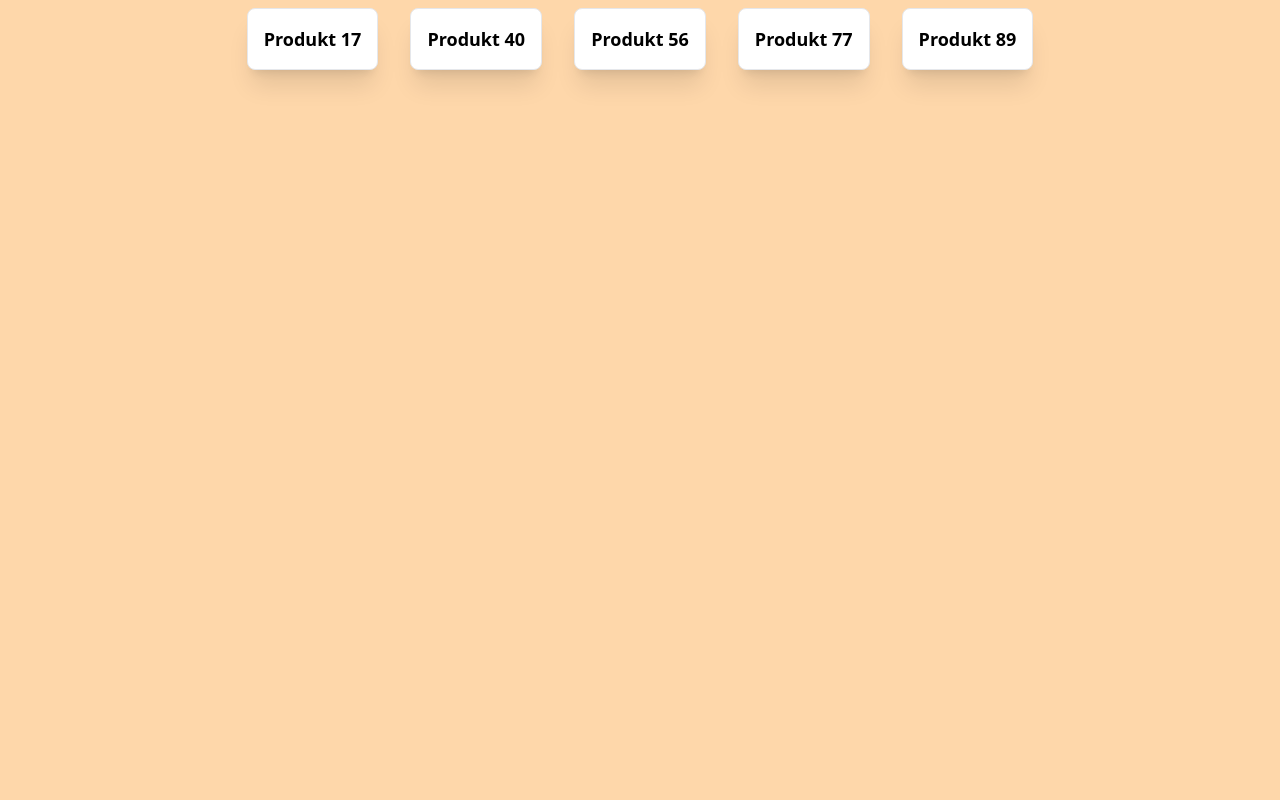
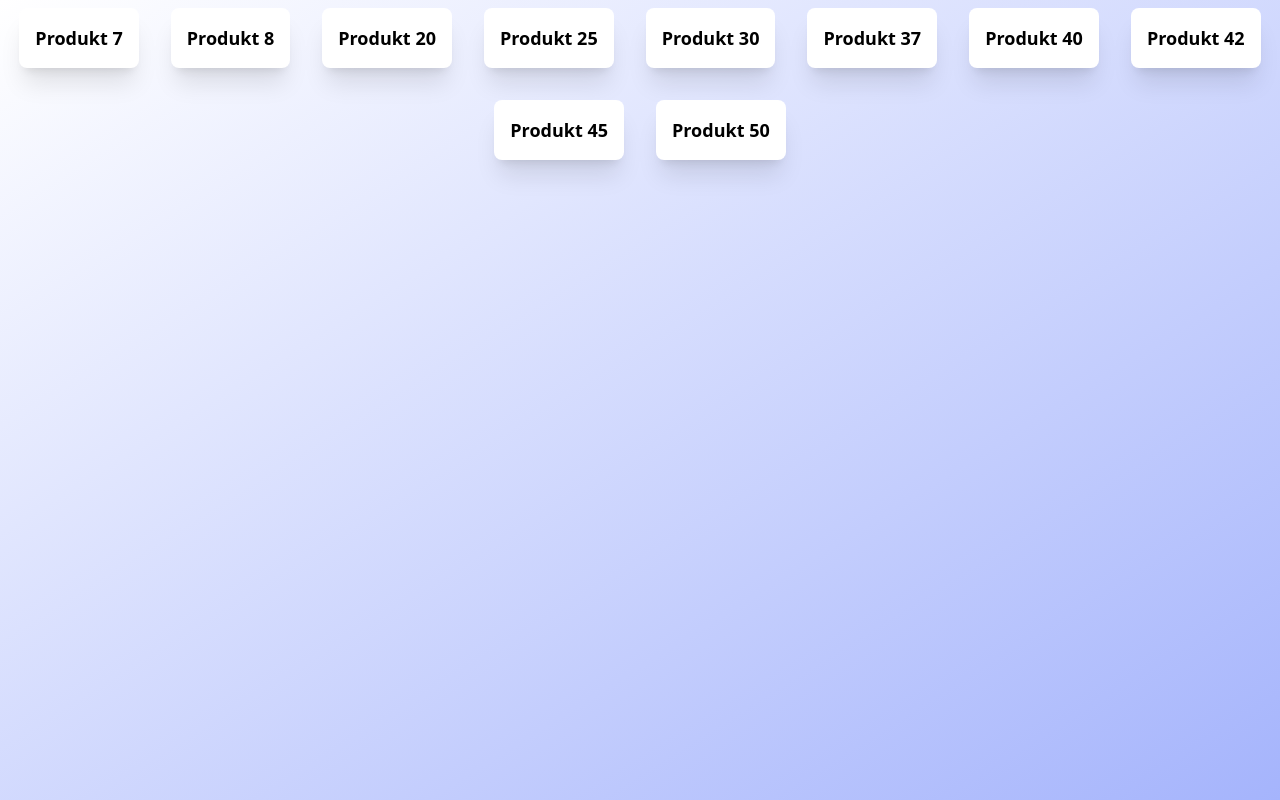
Before and after one commit to srutz/reactempty, a React (Vite) app: page / in a window 1280 px wide. Built offline with nearby package versions, Linux system fonts and the light colour scheme; what tailwindcss-motion would draw is missing.

Commit message:
products viewer, testing tailwindcss-motion

```diff
--- a/src/App.tsx
+++ b/src/App.tsx
@@ -3,6 +3,7 @@
 import { createBrowserRouter, LoaderFunctionArgs, NavLink, RouteObject, RouterProvider, useLoaderData } from 'react-router-dom'
 import { ProductViewer } from './ProductViewer'
 import { Product } from './Types'
+import { useEffect } from 'react'
 
 const routes = [
     { path: "/", Component: Main },
@@ -26,13 +27,19 @@ export function App() {
 
 
 function Main() {
-    const products = [ 17, 40, 56, 77, 89 ]
+    const products = [ 7, 8, 20, 25, 30, 37, 40, 42, 45, 50 ]
+    useEffect(() => {
+        products.forEach((id, index) => {
+            const element = document.getElementById("product" + id)
+            setTimeout(() => element?.classList.add("motion-running"), 50 + (index * 50))
+        })
+    }, [])
     return (
-        <div className="flex-1 bg-orange-200">
+        <div className="flex-1 bg-gradient-to-br from-white to-indigo-300">
             <div className="flex flex-row gap-4 flex-wrap justify-center">
-                {products.map((id) => (
-                    <NavLink key={id} to={"/product/" + id}>
-                        <div className="bg-white p-4 m-2 rounded-lg shadow-xl border border-gray-200 flex flex-col gap-2">
+                {products.map((id, index) => (
+                    <NavLink key={id} to={"/product/" + id} id={"product" + id} className=" motion-ease-spring-bouncier motion-scale-in-0 motion-paused">
+                        <div className="bg-white p-4 m-2 rounded-lg shadow-xl flex flex-col gap-2">
                             <div className="text-lg font-bold">Produkt {id}</div>
                         </div>
                     </NavLink>
```
